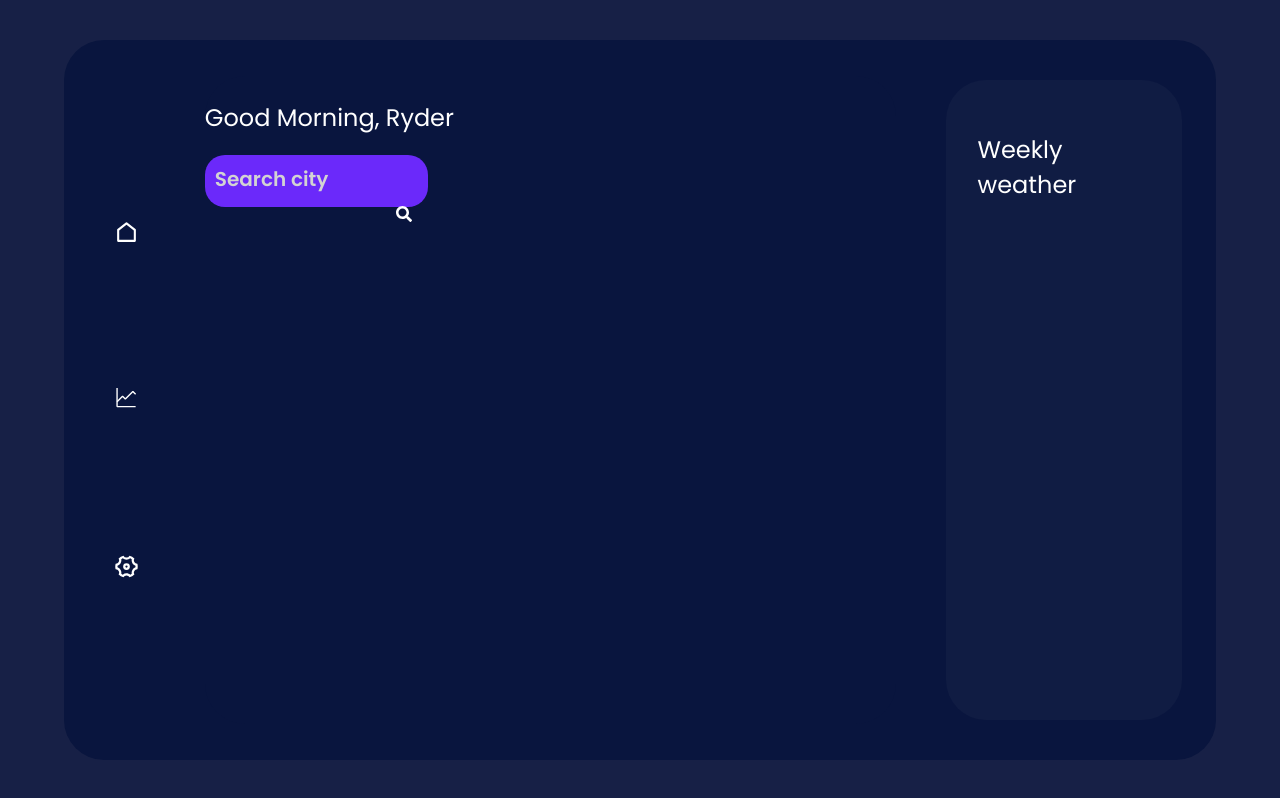
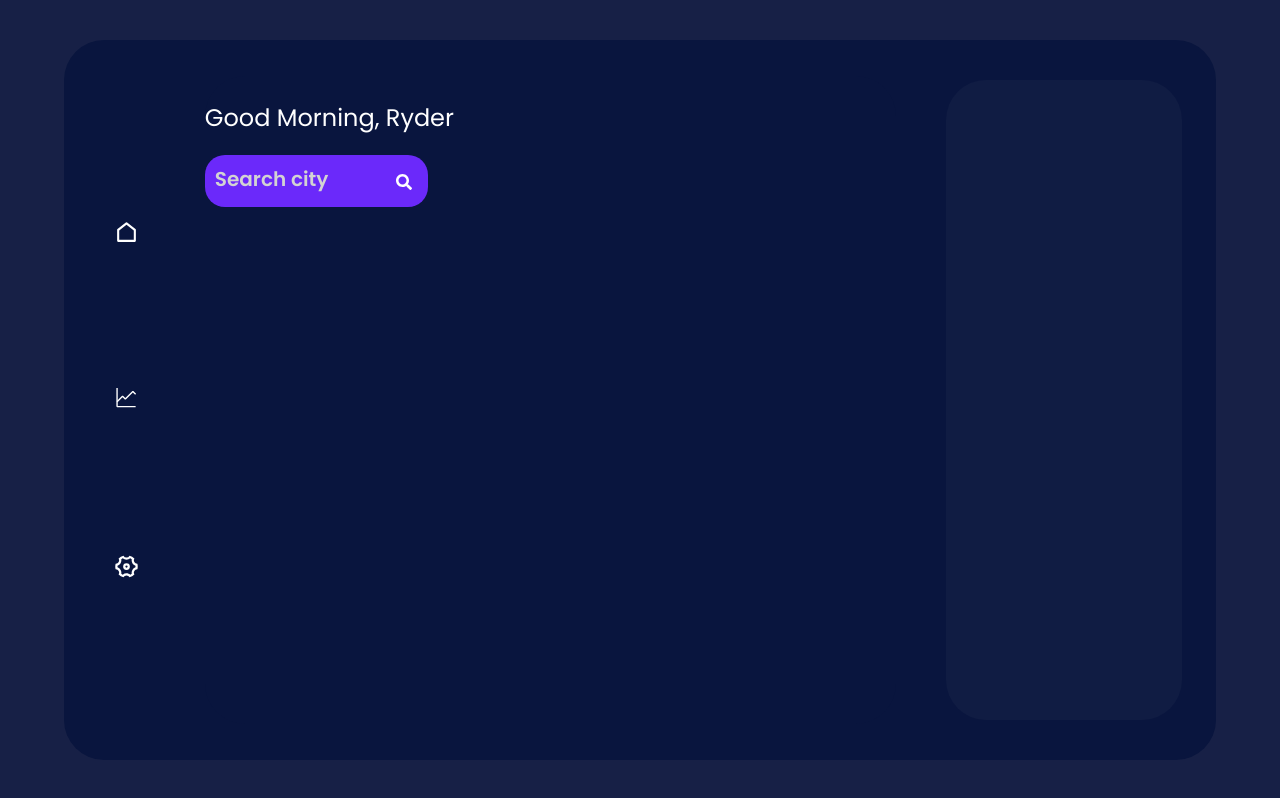
Before and after one commit to sumeetmohite/weather, a React (Create React App) app: page / in a window 1280 px wide. Built offline with nearby package versions, Linux system fonts and the light colour scheme.

Commit message:
weather card updated

```diff
--- a/package.json
+++ b/package.json
@@ -14,6 +14,7 @@
     "react": "^17.0.1",
     "react-dom": "^17.0.1",
     "react-icons": "^4.3.1",
+    "react-loader-spinner": "^4.0.0",
     "react-moment": "^1.1.1",
     "react-router-dom": "^5.3.0",
     "react-scripts": "4.0.2",
--- a/src/App.css
+++ b/src/App.css
@@ -91,7 +91,7 @@ body,
 }
 .search {
   font-size: 1.25rem;
-  width: 90%;
+  width: 80%;
   font-weight: bold;
   font-family: 'Poppins', sans-serif;
   outline: none;
@@ -134,7 +134,7 @@ p {
 }
 
 .city-temp {
-  font-size: 5rem;
+  font-size: 3rem;
   font-weight: bold;
   margin-top: 10px;
   color: #ffffff;
--- a/src/App.js
+++ b/src/App.js
@@ -16,12 +16,18 @@ const[weather, setWeather] = useState('');
 const[date, setDate] = useState('');
 const[cardBg, setCardBg] = useState('');
 
-
 const search = async(e) => {
     if(e.key === 'Enter'){
         const data = await fetchWeather(query);
         setWeather(data);
-        console.log(data);
+        //console.log(data);
+        localStorage.clear()
+
+        let city = data.name;
+        let weather = data.weather[0].description;
+        let temp = data.main.feels_like;
+        localStorage.setItem(city,weather)
+
         let now = moment(data.dt*1000).format('MMMM Do YYYY, h:mm a');
         setDate(now)
         let time = new Date(data.dt*1000)
@@ -59,7 +65,7 @@ return (
                 <FirstRow query={query} search={search} setQuery={setQuery} />
                 <SecondRow weather={weather} date={date}/>
             </div>
-            <RightColumn weather={weather} date={date} />
+            <RightColumn weather={weather} date={date}  />
             </div>
     </motion.div>
 )
--- a/src/components/RightColumn/RightColumn.js
+++ b/src/components/RightColumn/RightColumn.js
@@ -5,13 +5,14 @@ const RightColumn = ({weather,date}) => {
 
   return (
     <div className="right-sidebar">
-      <h2>Weekly weather</h2>
+      {/* <h2>Weekly weather</h2>
       {weather.main && (days.map((day,id) => (
          <div style={{lineHeight:'1'}} key={id}>
           <h5>{day}</h5>
           <h3>{weather.weather[0].description}</h3>
          </div>
-      )))}
+      )))} */}
+
     </div>
   )
 }
--- a/src/components/Weather/Weather.js
+++ b/src/components/Weather/Weather.js
@@ -19,7 +19,7 @@ const Weather = ({date,weather}) => {
                     <div className='bottom-row'>
                         <div className='bottom-column'>
                             <p>Feels</p>
-                            <p>{Math.round(weather.main.feels_like)}<sup>&deg;c</sup></p>
+                            <p>{Math.round(weather.main.feels_like)}&deg;C</p>
                         </div>
                         <div className='bottom-column'>
                             <p>Wind</p>
```
Also changed, not shown: 2 other files (tests, documents, lock files or other folders).
